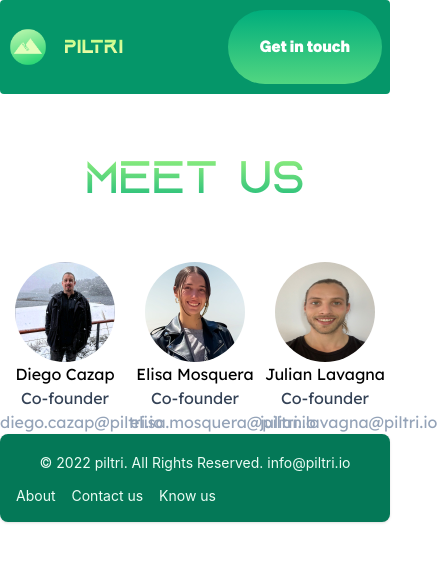
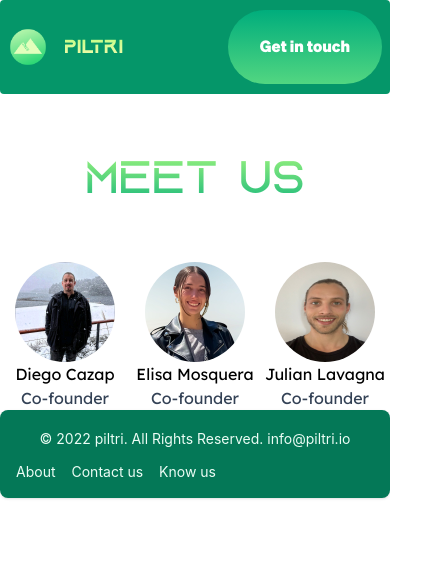
Before and after one commit to marumosquera/piltri, a React (Create React App) app: page /know-us in a window 390 px wide. Shown: the top 562 px of the page, 437 px wide, since content can reach past the window. Built offline with nearby package versions, Linux system fonts and the light colour scheme.

Commit message:
mobile ui emails hidden

```diff
--- a/src/pages/KnowUs/KnowUs.css
+++ b/src/pages/KnowUs/KnowUs.css
@@ -27,5 +27,7 @@
         margin: auto;
         border-radius: 50%;
     }
-
+    .mail{
+        display: none;
+    }
 }
--- a/src/pages/KnowUs/KnowUs.jsx
+++ b/src/pages/KnowUs/KnowUs.jsx
@@ -10,19 +10,19 @@ export const KnowUs = () => {
         <img src="./assets/diego.jpeg" alt="" className='img-us' />
         <p>Diego Cazap</p>
         <p className='text-slate-700'>Co-founder</p>
-        <p className='text-slate-400'>diego.cazap@piltri.io</p>
+        <p className='text-slate-400 mail'>diego.cazap@piltri.io</p>
       </div>
       <div className='w-1/3'>
         <img src="./assets/maru.jpeg" alt="" className='img-us'/>
         <p>Elisa Mosquera</p>
         <p className='text-slate-700'>Co-founder</p>
-        <p className='text-slate-400'>elisa.mosquera@piltri.io</p>
+        <p className='text-slate-400 mail'>elisa.mosquera@piltri.io</p>
       </div>
       <div className='w-1/3'>
         <img src="./assets/juli.jpeg" alt="" className='img-us'/>
         <p>Julian Lavagna</p>
         <p className='text-slate-700'>Co-founder</p>
-        <p className='text-slate-400'>julian.lavagna@piltri.io</p>
+        <p className='text-slate-400 mail'>julian.lavagna@piltri.io</p>
       </div>
       </div>
 
```
